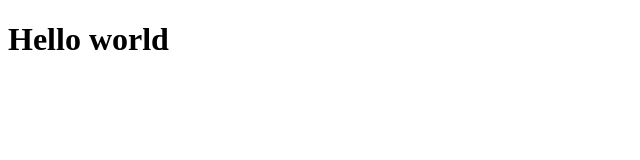
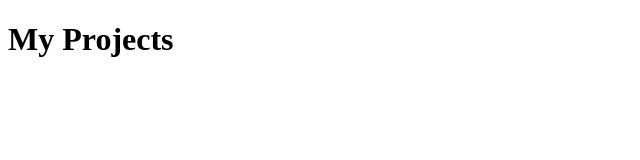
Before and after one commit to sammysplendor/Front-End-Course1-Projects, a plain HTML site: page index.html in a window 1280 px wide. Shown: the whole page, without its empty margins (0-640 px from the left). Drawn offline with Linux system fonts and the light colour scheme.

Commit message:
Updated Project

```diff
--- a/index.html
+++ b/index.html
@@ -9,7 +9,7 @@
 
 <body>
 
-    <h1>Hello world</h1>
+    <h1>My Projects</h1>
 
 </body>
 
```
